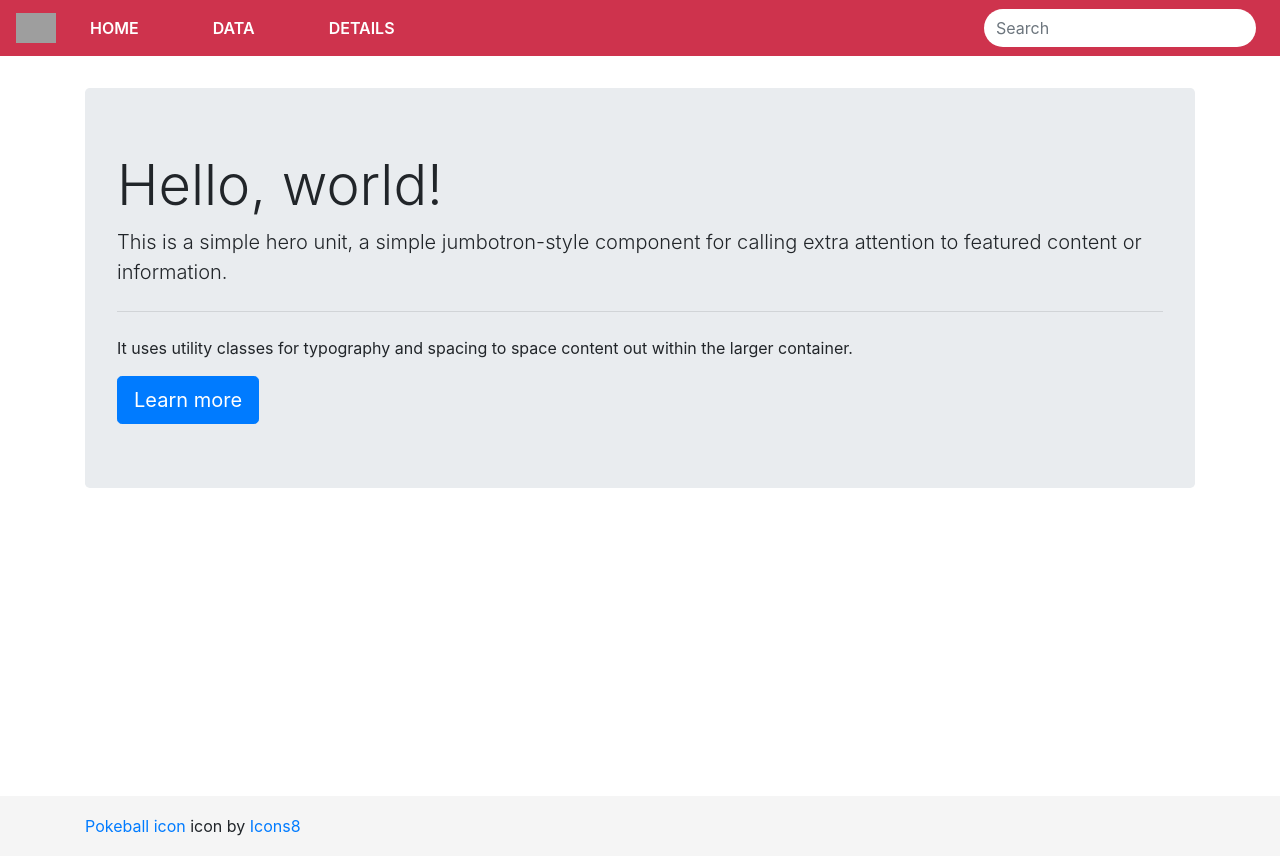
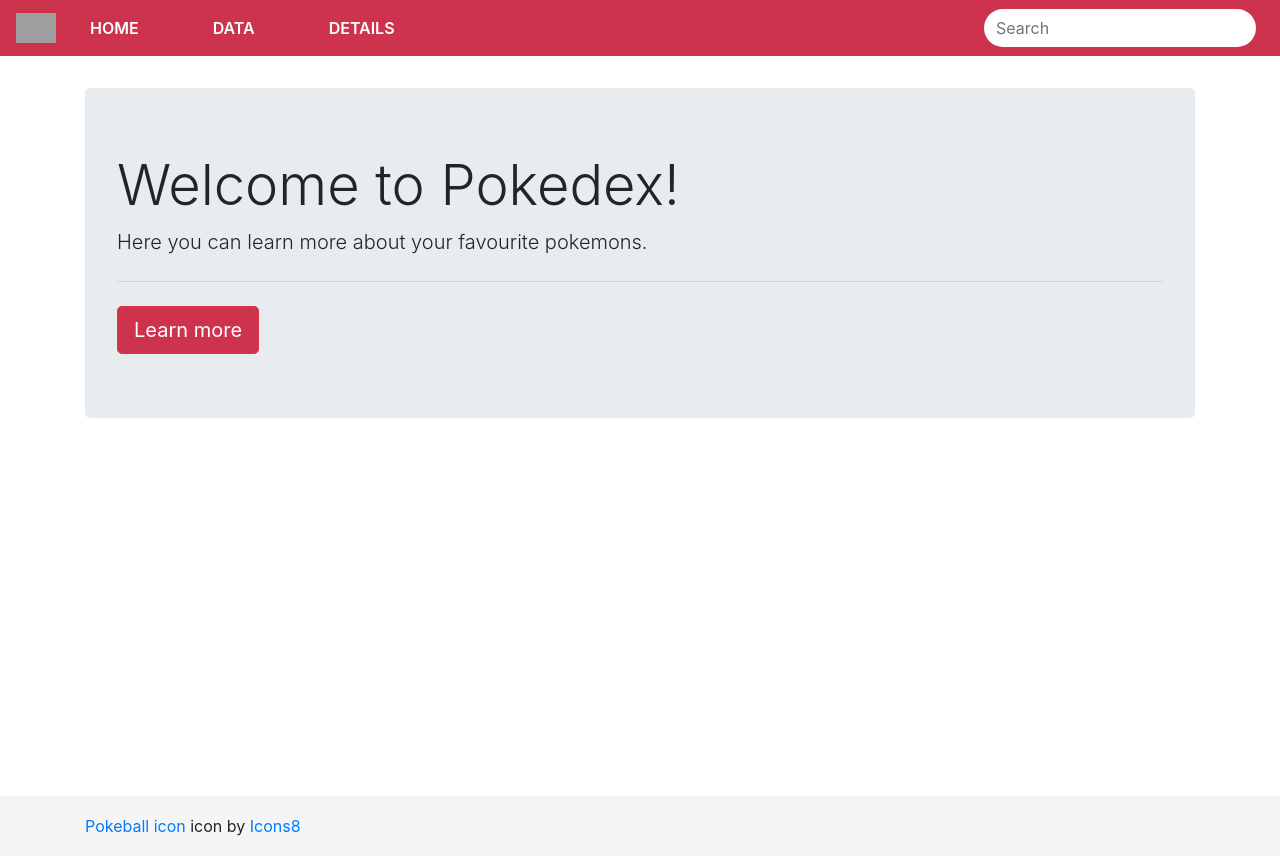
Before and after one commit to KrzysztofPempera/poke2, an Angular app: page / in a window 1280 px wide. Built offline with nearby package versions, Linux system fonts and the light colour scheme; grey boxes are pictures that could not be loaded.

Commit message:
Fixed white-space

```diff
--- a/src/app/home/home.component.css
+++ b/src/app/home/home.component.css
@@ -0,0 +1,6 @@
+.btn {
+  background-color: #ce334d;
+}
+.btn:hover {
+  background-color: #ce334dbb;
+}
--- a/src/app/home/home.component.html
+++ b/src/app/home/home.component.html
@@ -1,7 +1,6 @@
 <div class="jumbotron">
-  <h1 class="display-4">Hello, world!</h1>
-  <p class="lead">This is a simple hero unit, a simple jumbotron-style component for calling extra attention to featured content or information.</p>
+  <h1 class="display-4">Welcome to Pokedex!</h1>
+  <p class="lead">Here you can learn more about your favourite pokemons.</p>
   <hr class="my-4">
-  <p>It uses utility classes for typography and spacing to space content out within the larger container.</p>
-  <a class="btn btn-primary btn-lg" href="#" role="button">Learn more</a>
+  <a class="btn btn-danger btn-lg" routerLink='pokedex' role="button">Learn more</a>
 </div>
--- a/src/app/pokedex/card-display/card-display.component.css
+++ b/src/app/pokedex/card-display/card-display.component.css
@@ -1,6 +1,7 @@
 .card {
-  min-width: 142.5px;
+  min-width: 200px;
   font-weight: 600;
+  white-space: nowrap;
 }
 .button {
   color: white;
--- a/src/app/pokedex/data-display/data-display.component.css
+++ b/src/app/pokedex/data-display/data-display.component.css
@@ -3,6 +3,10 @@
   max-height: 38px;
   margin-left: 15px;
 }
+.btn:hover {
+  background-color: #ce334dbb;
+}
+
 @media (max-width: 380px) {
   .btn{
     margin: 15px;
--- a/src/app/pokedex/data-display/data-display.component.html
+++ b/src/app/pokedex/data-display/data-display.component.html
@@ -23,7 +23,7 @@
   </nav>
 </div>
 
-<div class="row row-cols-1 row-cols-sm-3 row-cols-md-4 row-cols-lg-6">
+<div class="row row-cols-1 row-cols-sm-2 row-cols-md-3 row-cols-lg-4">
   <ng-container *ngIf="pokedex">
     <div *ngFor="let pokemon of pokedex.results">
       <app-card-display [pokemon] = 'pokemon'></app-card-display>
--- a/src/app/pokedex/filtered-display/filtered-display.component.css
+++ b/src/app/pokedex/filtered-display/filtered-display.component.css
@@ -3,6 +3,10 @@
   max-height: 38px;
   margin-left: 15px;
 }
+.btn:hover {
+  background-color: #ce334dbb;
+}
+
 @media (max-width: 380px) {
   .btn{
     margin: 15px;
--- a/src/app/pokedex/filtered-display/filtered-display.component.html
+++ b/src/app/pokedex/filtered-display/filtered-display.component.html
@@ -15,7 +15,7 @@
   </nav>
 </div>
 
-<div class="row row-cols-1 row-cols-sm-3 row-cols-md-4 row-cols-lg-6">
+<div class="row row-cols-1 row-cols-sm-2 row-cols-md-3 row-cols-lg-4">
   <ng-container *ngIf="pokemonList">
     <div *ngFor="let pokemon of pokemonList">
       <app-card-display [pokemon] = 'pokemon'></app-card-display>
```
